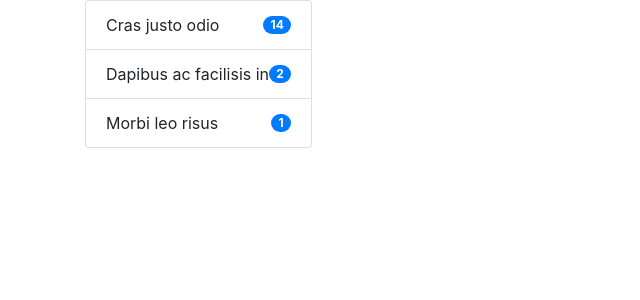
After one commit to GadorPL/e_commerce, a Django app: page /checkout/ in a window 1280 px wide. The commit adds this page. Shown: the top 300 px of the page, without its empty margins (0-640 px from the left). Run offline with Django 4.2, Linux system fonts and the light colour scheme.

Commit message:
add checkout page template

```diff
--- a/e_commerce_project/urls.py
+++ b/e_commerce_project/urls.py
@@ -21,4 +21,5 @@ urlpatterns = [
     path('admin/', admin.site.urls),
     path('', views.index, name='index'),
     path('<int:id>/', views.detail, name='detail'),
+    path('checkout/', views.checkout, name='checkout'),
 ]
--- /dev/null
+++ b/shop/templates/shop/checkout.html
@@ -0,0 +1,40 @@
+{% load static %}
+<!DOCTYPE html>
+<html lang="en">
+<head>
+    <meta charset="UTF-8">
+    <meta name="viewport" content="width=device-width, initial-scale=1.0">
+    <!-- Bootstrap CSS -->
+    <link rel="stylesheet" href="https://cdn.jsdelivr.net/npm/bootstrap@4.3.1/dist/css/bootstrap.min.css" integrity="sha384-ggOyR0iXCbMQv3Xipma34MD+dH/1fQ784/j6cY/iJTQUOhcWr7x9JvoRxT2MZw1T" crossorigin="anonymous">
+    <link rel="stylesheet" href="{% static 'shop/style.css' %}">
+    <title>Title</title>
+</head>
+<body>
+    <div class="container">
+        <div class="col-md-12">
+            <div class="row">
+                <ul class="list-group">
+                  <li class="list-group-item d-flex justify-content-between align-items-center">
+                    Cras justo odio
+                    <span class="badge badge-primary badge-pill">14</span>
+                  </li>
+                  <li class="list-group-item d-flex justify-content-between align-items-center">
+                    Dapibus ac facilisis in
+                    <span class="badge badge-primary badge-pill">2</span>
+                  </li>
+                  <li class="list-group-item d-flex justify-content-between align-items-center">
+                    Morbi leo risus
+                    <span class="badge badge-primary badge-pill">1</span>
+                  </li>
+                </ul>
+            </div>
+        </div>
+    </div>
+
+<!-- Optional JavaScript -->
+<!-- jQuery first, then Popper.js, then Bootstrap JS -->
+<script src="https://code.jquery.com/jquery-3.3.1.slim.min.js" integrity="sha384-q8i/X+965DzO0rT7abK41JStQIAqVgRVzpbzo5smXKp4YfRvH+8abtTE1Pi6jizo" crossorigin="anonymous"></script>
+<script src="https://cdn.jsdelivr.net/npm/popper.js@1.14.7/dist/umd/popper.min.js" integrity="sha384-UO2eT0CpHqdSJQ6hJty5KVphtPhzWj9WO1clHTMGa3JDZwrnQq4sF86dIHNDz0W1" crossorigin="anonymous"></script>
+<script src="https://cdn.jsdelivr.net/npm/bootstrap@4.3.1/dist/js/bootstrap.min.js" integrity="sha384-JjSmVgyd0p3pXB1rRibZUAYoIIy6OrQ6VrjIEaFf/nJGzIxFDsf4x0xIM+B07jRM" crossorigin="anonymous"></script>
+</body>
+</html>
--- a/shop/templates/shop/index.html
+++ b/shop/templates/shop/index.html
@@ -134,9 +134,11 @@
             cartString += document.getElementById("nm"+x).innerHTML + " Quantity: " + cart[x] + "</br>";
             cartIndex += 1;
         }
+        cartString += "<a href='/checkout' class='btn btn-warning' id='checkout'>Checkout</a>";
         document.getElementById("cart").setAttribute('data-content', cartString);
         $('[data-toggle="popover"]').popover()
     }
 
+
 </script>
 </html>
--- a/shop/views.py
+++ b/shop/views.py
@@ -23,3 +23,7 @@ def index(request):
 def detail(request, id):
     product_object = Product.objects.get(id=id)
     return render(request, 'shop/detail.html', {'product_object': product_object})
+
+
+def checkout(request):
+    return render(request, 'shop/checkout.html')
```
